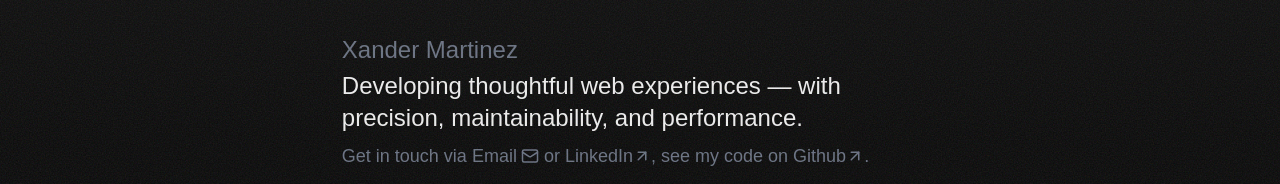
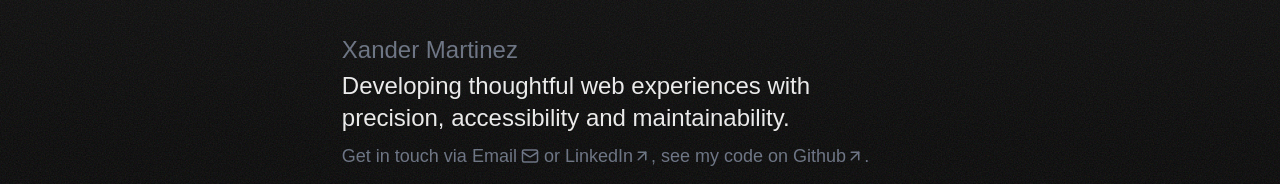
Before and after one commit to Dwyte/xandermartinez.com, a Next.js app: page / in a window 1280 px wide. Shown: the part 130-314 px from the top of the page. Built offline with nearby package versions, Linux system fonts and the light colour scheme; a web font is replaced by a local one.

Commit message:
chore: update hero section tagline

```diff
--- a/app/components/hero-section/hero-section.tsx
+++ b/app/components/hero-section/hero-section.tsx
@@ -9,8 +9,8 @@ export function HeroSection() {
         {TITLE}
       </h1>
       <p className="text-2xl">
-        Developing thoughtful web experiences — with precision, maintainability,
-        and performance.
+        Developing thoughtful web experiences with precision, accessibility and
+        maintainability.
       </p>
       <p className="text-lg text-gray-500">
         Get in touch via <EmailLink /> or{" "}
```
